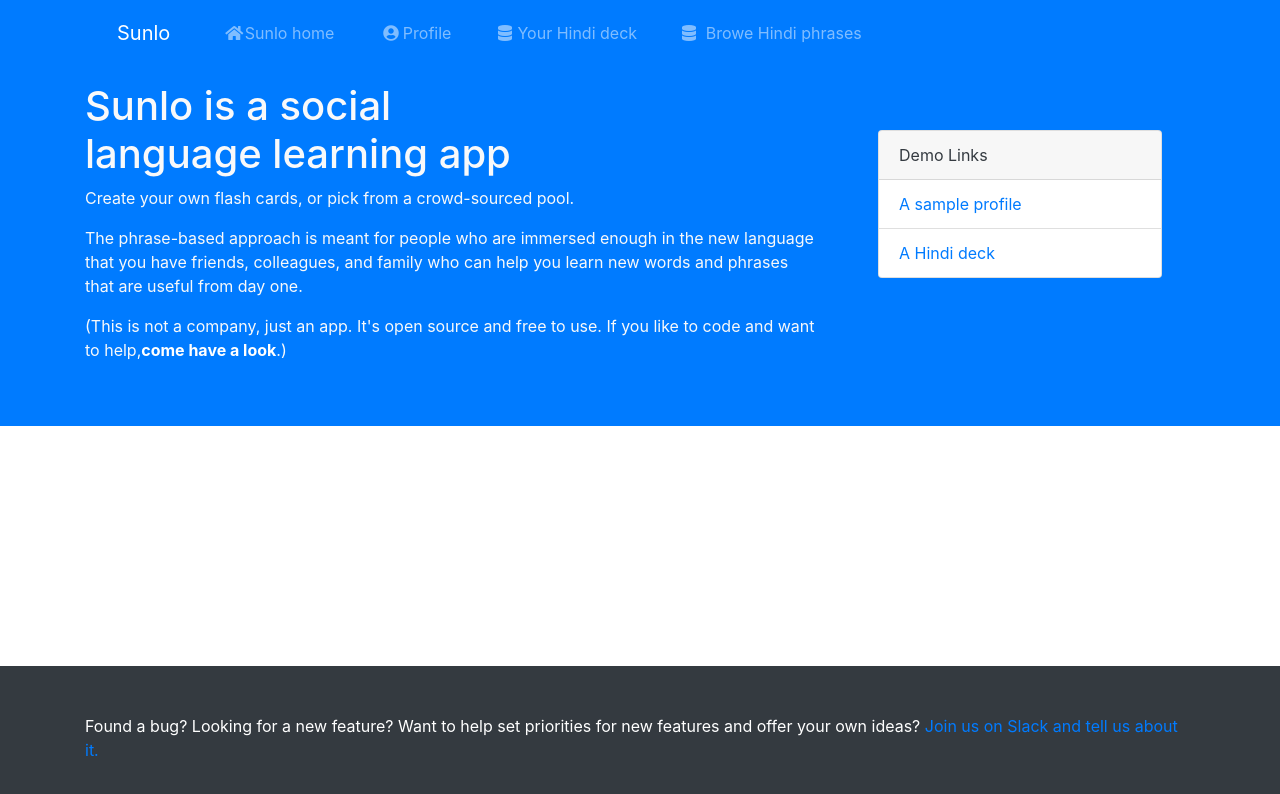
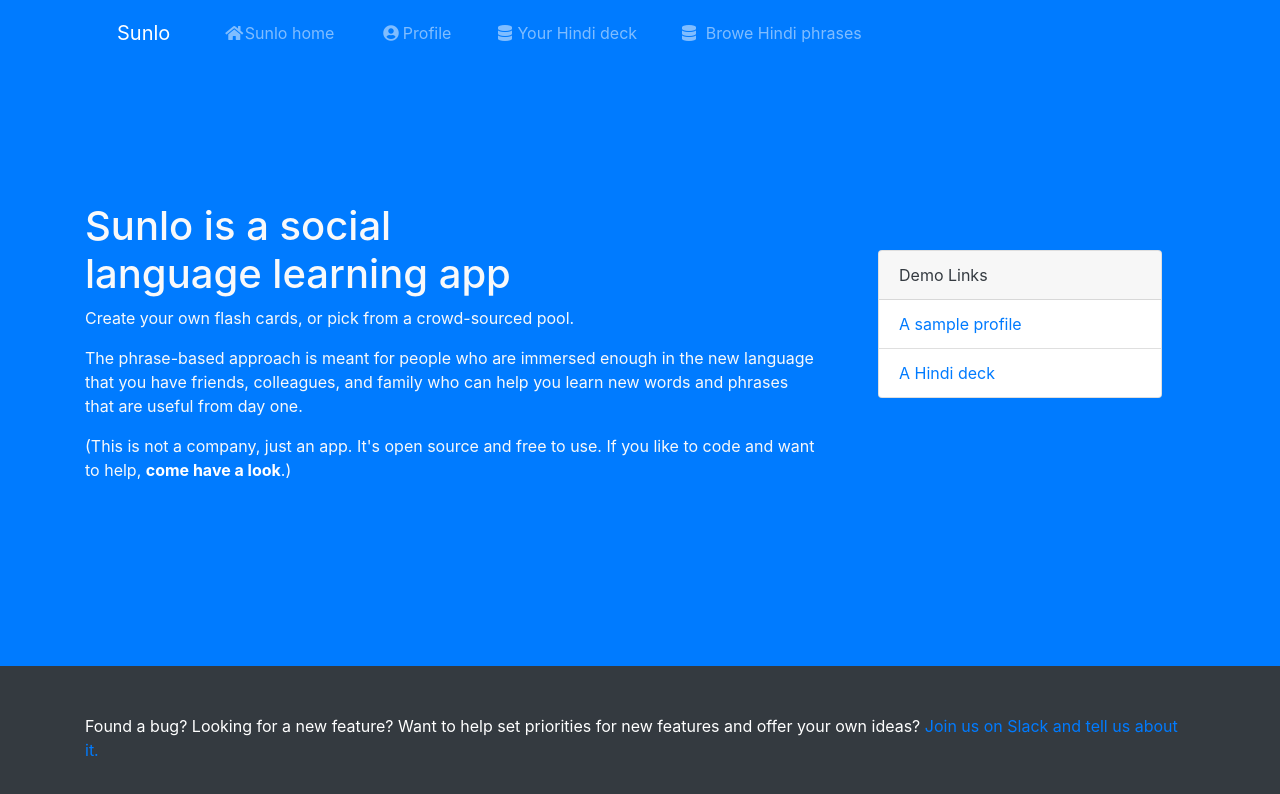
Before and after one commit to michaelsnook/react-sunlo, a React (Create React App) app: page / in a window 1280 px wide. Shown: the top 794 px of the page. Built offline with nearby package versions, Linux system fonts and the light colour scheme.

Commit message:
Clean up welcome page styles

```diff
--- a/src/App.js
+++ b/src/App.js
@@ -14,7 +14,7 @@
     return (
       <Router>
         <Navbar />
-        <main>
+        <main className="d-flex">
           <Route exact path="/" component={Welcome} />
           <Route exact path="/profile" render={ () => (
             <Profile uuid="recPcm2lXVMX9GVjF" />
--- a/src/screens/Welcome.js
+++ b/src/screens/Welcome.js
@@ -11,7 +11,7 @@
 
   render() {
     return (
-      <div className="bg-primary w-100 text-light">
+      <div className="bg-primary w-100 text-light d-flex align-items-center">
         <div className="container pt-3 pb-5">
           <div className="row">
             <div className="col">
@@ -22,7 +22,7 @@
               help you learn new words and phrases that are useful from day one.</p>
               <p>
                 (This is not a company, just an app. It's open source and free to use.
-                If you like to code and want to help,
+                If you like to code and want to help,&nbsp;
                 <Link className="text-white font-weight-bold" to="//github.com/michaelsnook/react-sunlo">
                 come have a look</Link>.)
               </p>
```
